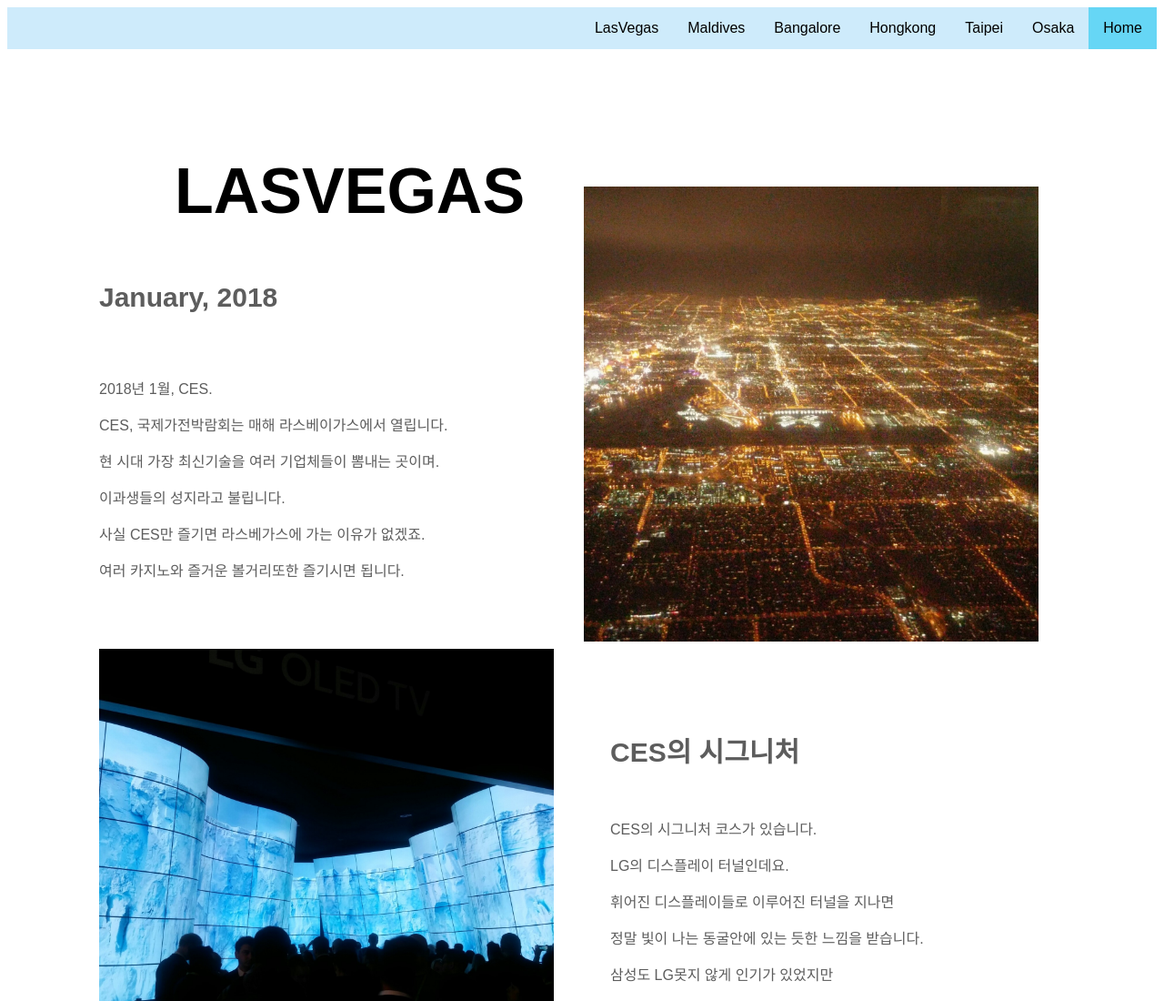
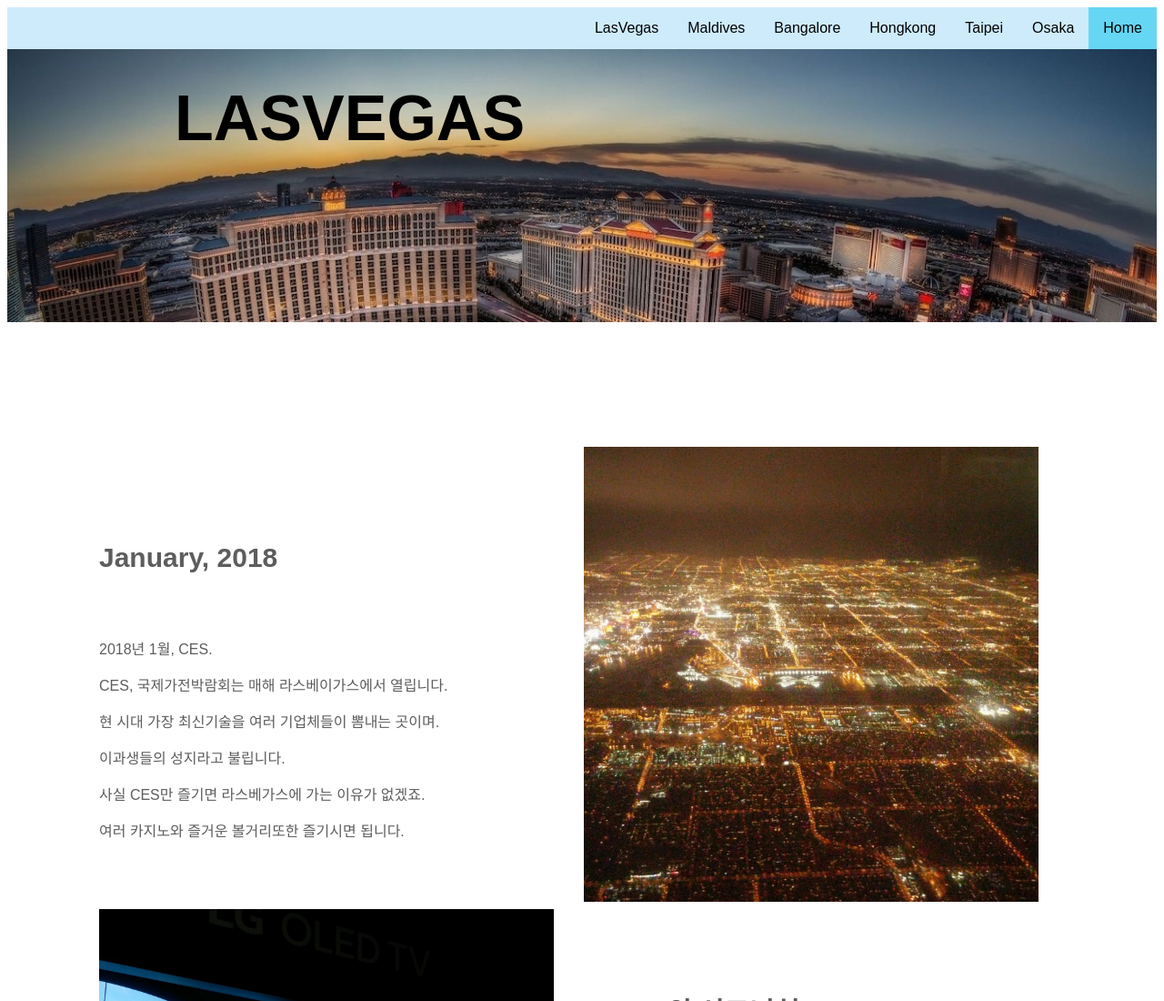
Before and after one commit to gqkd1101/knu_20171113408, a plain HTML site: page Spot/LasVegas.html in a window 1280 px wide. Shown: the top 1100 px of the page at 91% size. Drawn offline with Linux system fonts and the light colour scheme.

Commit message:
error modifing

```diff
--- a/Spot/LasVegas.html
+++ b/Spot/LasVegas.html
@@ -74,7 +74,7 @@
 
     <div class = "title">
         <div class = "title_img">
-            <img src="../assets/img/LasVegas_img/LasVegas_back.jpg" alt="">
+            <img src="../assets/img/LasVegas_img/LasVegas_back.jpeg" alt="">
         </div>
         <div class = "title_content">
             <h1>LASVEGAS</h1>
--- a/assets/css/title.css
+++ b/assets/css/title.css
@@ -11,7 +11,7 @@
 
 .title_content {
     position: absolute;
-    top: 15%;
+    top: 5%;
     left: 15%;
     font-size: 70px;
 }
```
Also changed, not shown: Spot/Hongkong.html (+1 -1 lines), 4 other files.
